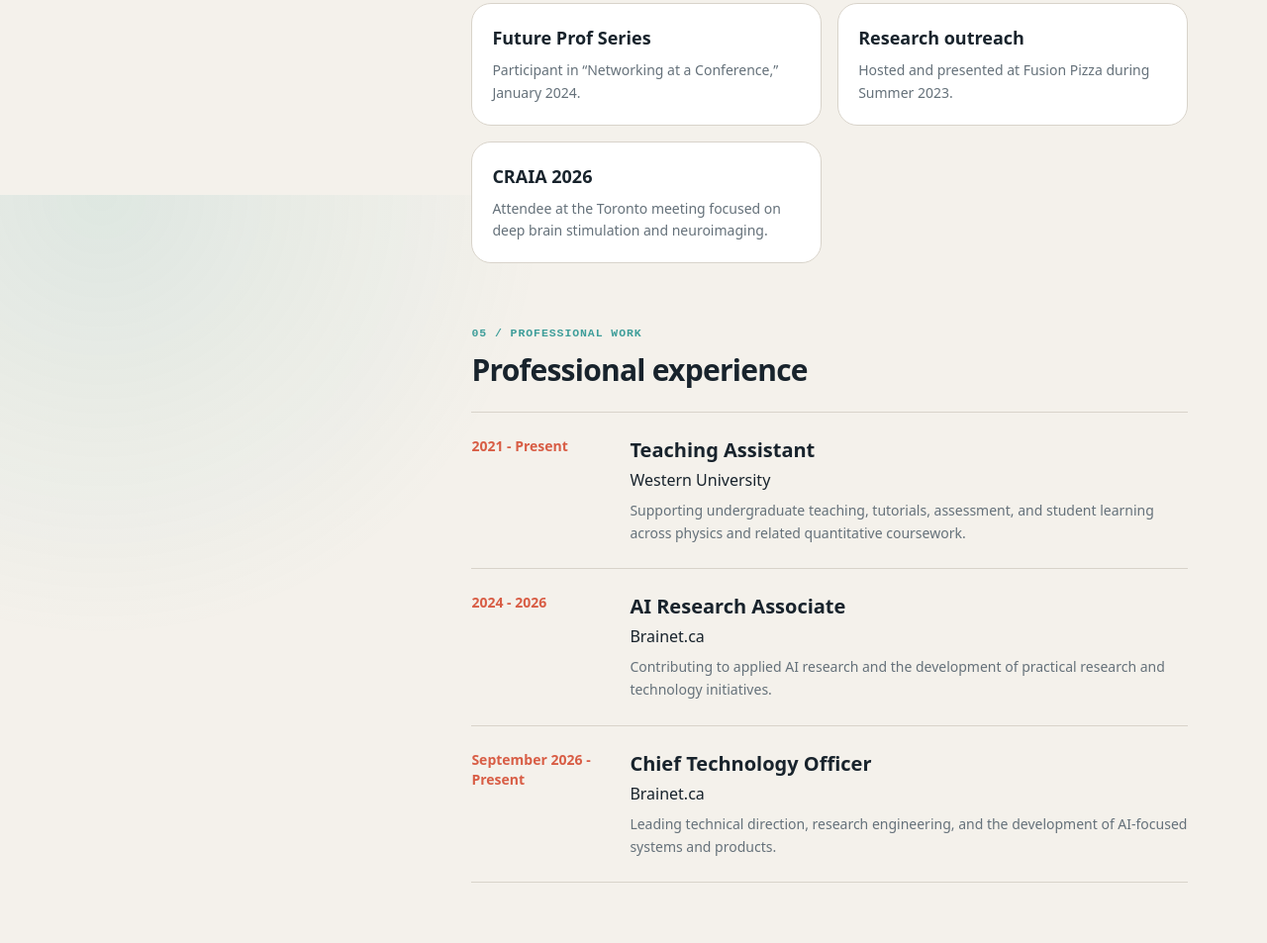
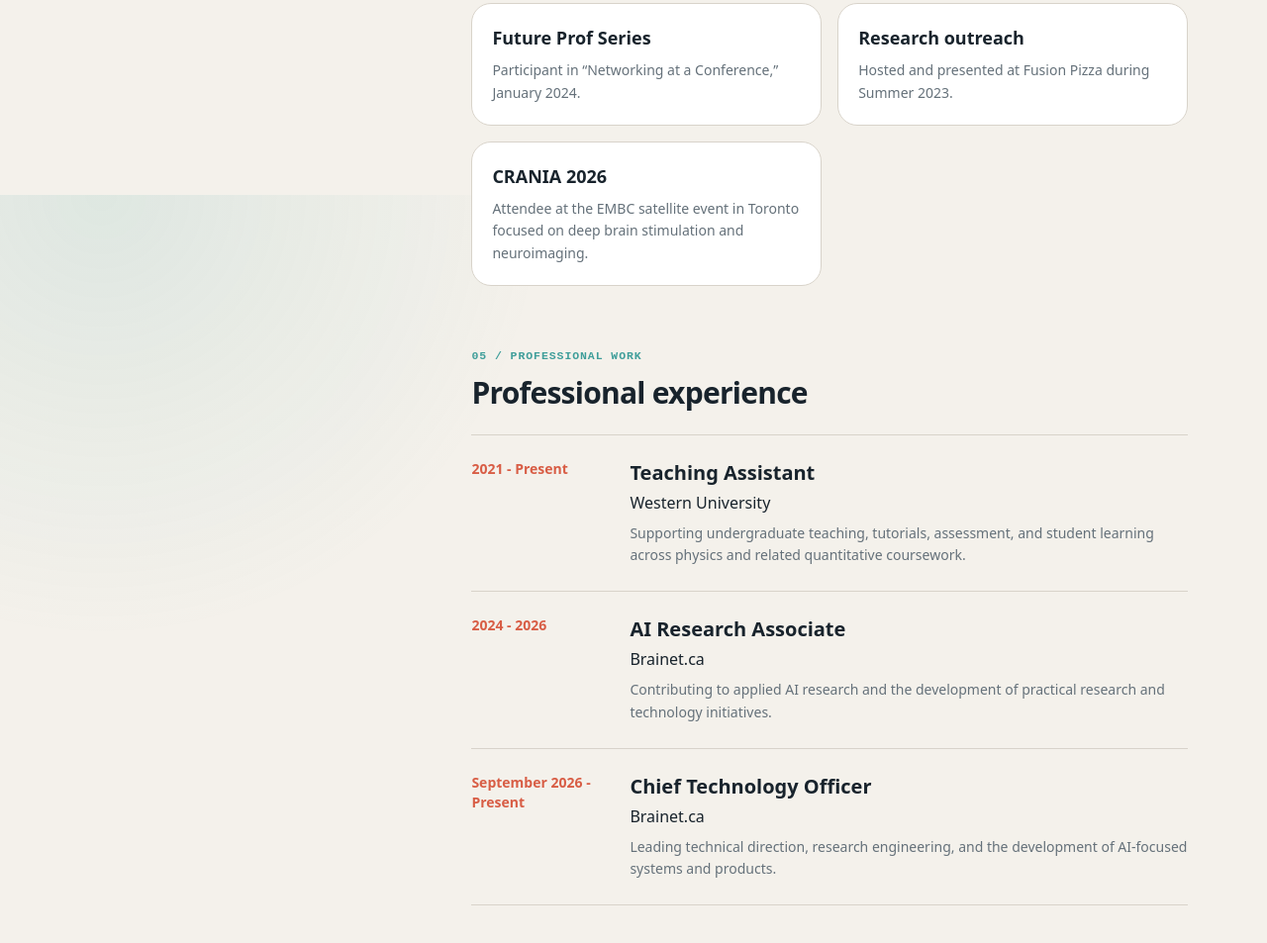
Before and after one commit to DilanjanDK7/DilanjanDK7.github.io, an Astro site in the folder site/: page /cv in a window 1280 px wide. Shown: the part 3803-4756 px from the top of the page at 99% size. Built offline with nearby package versions, Linux system fonts and the light colour scheme; Astro itself is replaced by a stand-in of ours.

Commit message:
fix: correct event name in academic service section of CV

```diff
--- a/site/src/pages/cv.astro
+++ b/site/src/pages/cv.astro
@@ -127,7 +127,7 @@ const academicService = [
   ['Western–Fields School', 'Participant in the Networks and Neuroscience school, September 2022.'],
   ['Future Prof Series', 'Participant in “Networking at a Conference,” January 2024.'],
   ['Research outreach', 'Hosted and presented at Fusion Pizza during Summer 2023.'],
-  ['CRAIA 2026', 'Attendee at the Toronto meeting focused on deep brain stimulation and neuroimaging.'],
+  ['CRANIA 2026', 'Attendee at the EMBC satellite event in Toronto focused on deep brain stimulation and neuroimaging.'],
 ];
 
 const focusAreas = [
```
